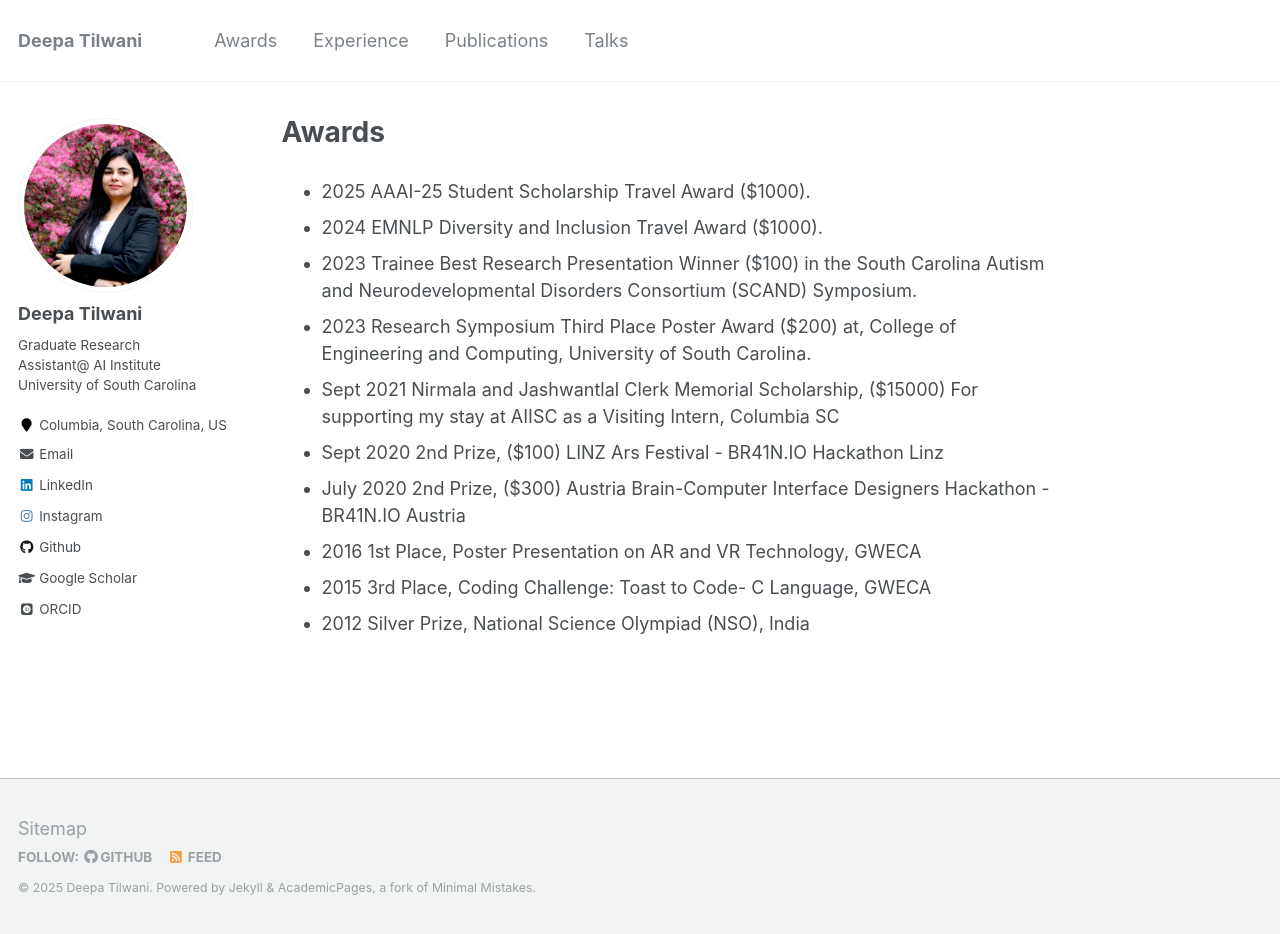
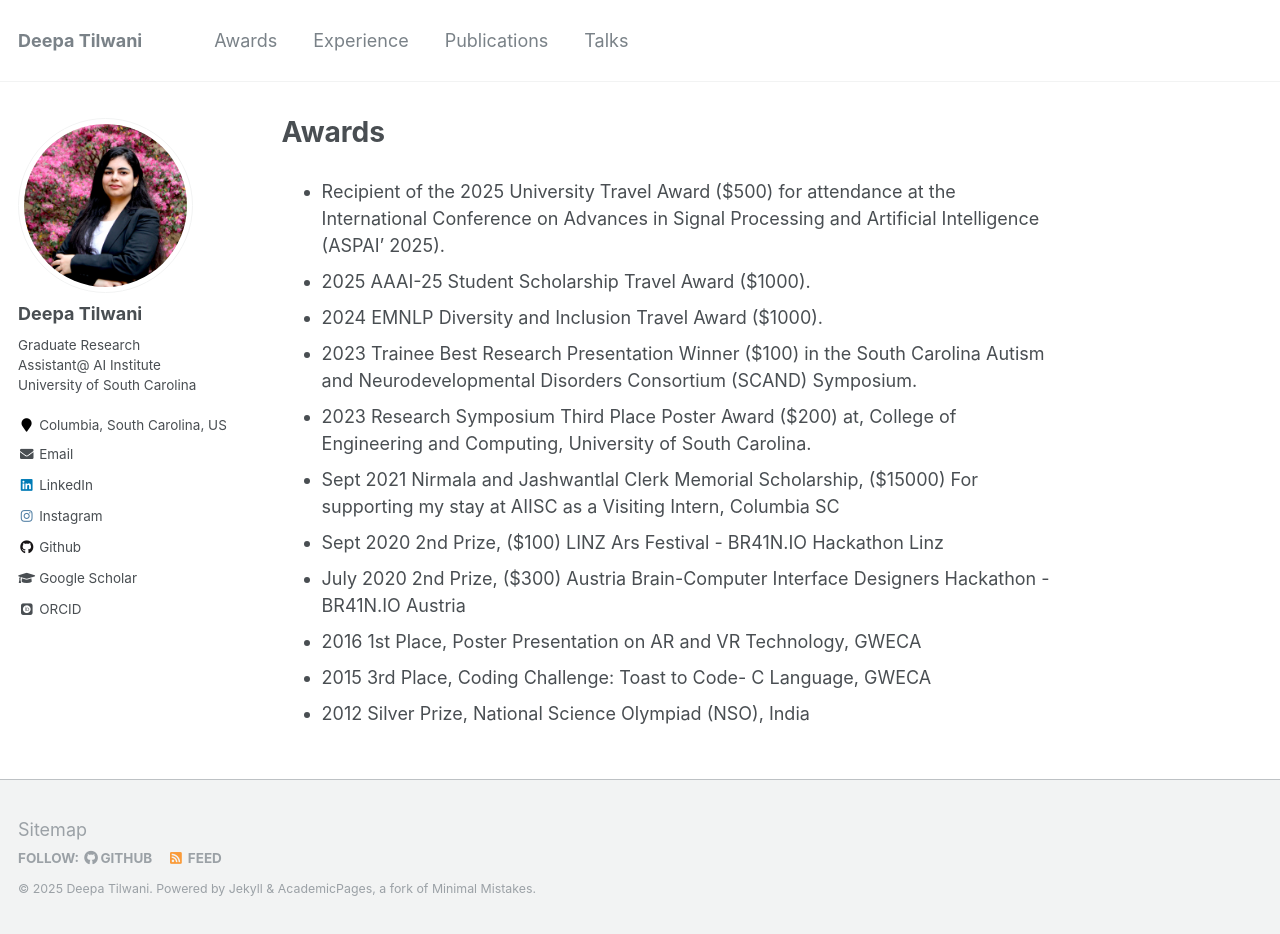
Before and after one commit to Deepa-Tilwani/deepa-tilwani.github.io, a Jekyll site: the page built from _pages/awards.md, in a window 1280 px wide and 934 px high. Built offline with Jekyll 4.4.1, drawn with Linux system fonts in a browser that asks for light colours; some web fonts are replaced.

Commit message:
Update awards.md

```diff
--- a/_pages/awards.md
+++ b/_pages/awards.md
@@ -3,6 +3,7 @@
 permalink: /awards/
 author_profile: true
 ---
+* Recipient of the 2025 University Travel Award ($500) for attendance at the International Conference on Advances in Signal Processing and Artificial Intelligence (ASPAI' 2025).
 * 2025 AAAI-25 Student Scholarship Travel Award ($1000).
 * 2024 EMNLP Diversity and Inclusion Travel Award ($1000).
 * 2023 Trainee Best Research Presentation Winner ($100) in the South Carolina Autism and Neurodevelopmental Disorders Consortium (SCAND) Symposium.
```
